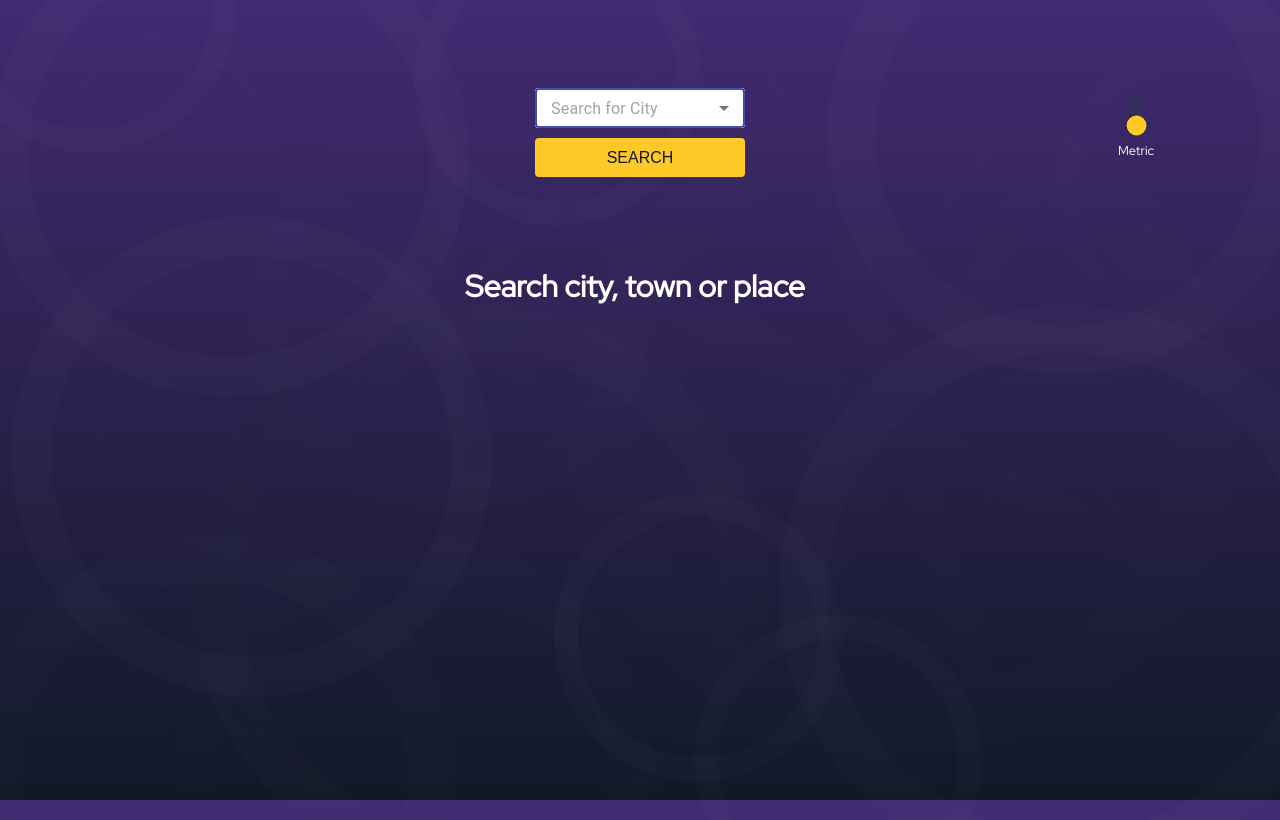
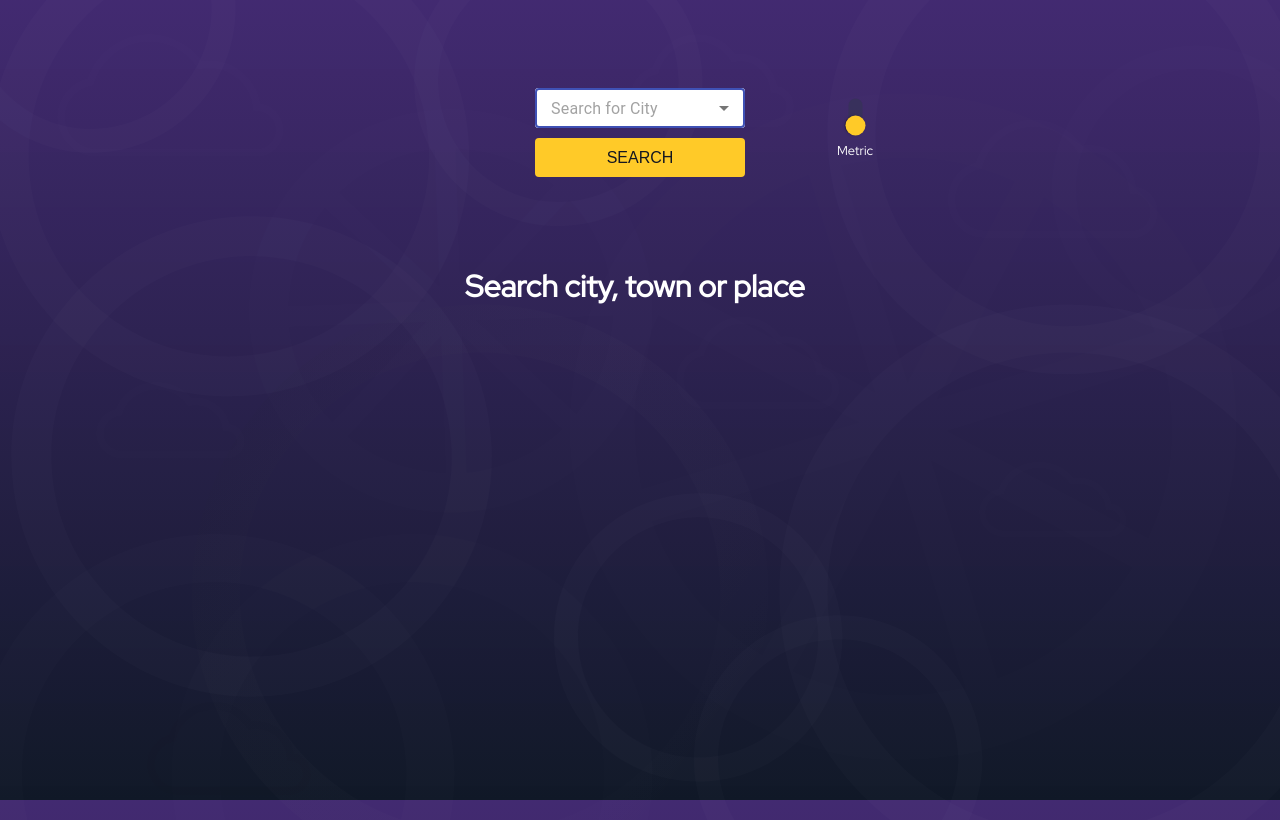
Before and after one commit to bacc0/weather, a React (Create React App) app: page / in a window 1280 px wide. Built offline with nearby package versions, Linux system fonts and the light colour scheme.

Commit message:
˚ button switch

```diff
--- a/src/App.js
+++ b/src/App.js
@@ -240,6 +240,7 @@ const useStyles = makeStyles((theme) => ({
 		height: 110,
 		display: 'flex',
 		margin: '20px 0 60px',
+		justifyContent: 'center',
 
 		'@media (min-width : 720px)': {
 			height: 82,
@@ -249,6 +250,7 @@ const useStyles = makeStyles((theme) => ({
 	mainHeaderLeft: {
 		height: '100%',
 		width: '20%',
+		maxWidth: 60,
 	},
 
 	mainHeaderCenter: {
@@ -257,6 +259,7 @@ const useStyles = makeStyles((theme) => ({
 		alignItems:  'flex-end',
 		width: '60%',
 		minWidth: 210,
+		maxWidth: 370,
 	},
 
 	main_Header_Buttons_cont:{
@@ -270,6 +273,7 @@ const useStyles = makeStyles((theme) => ({
 		display: 'flex',
 		alignItems:  'center',
 		justifyContent:  'center',
+		maxWidth: 60,
 	},
 
 	footer: {
```
